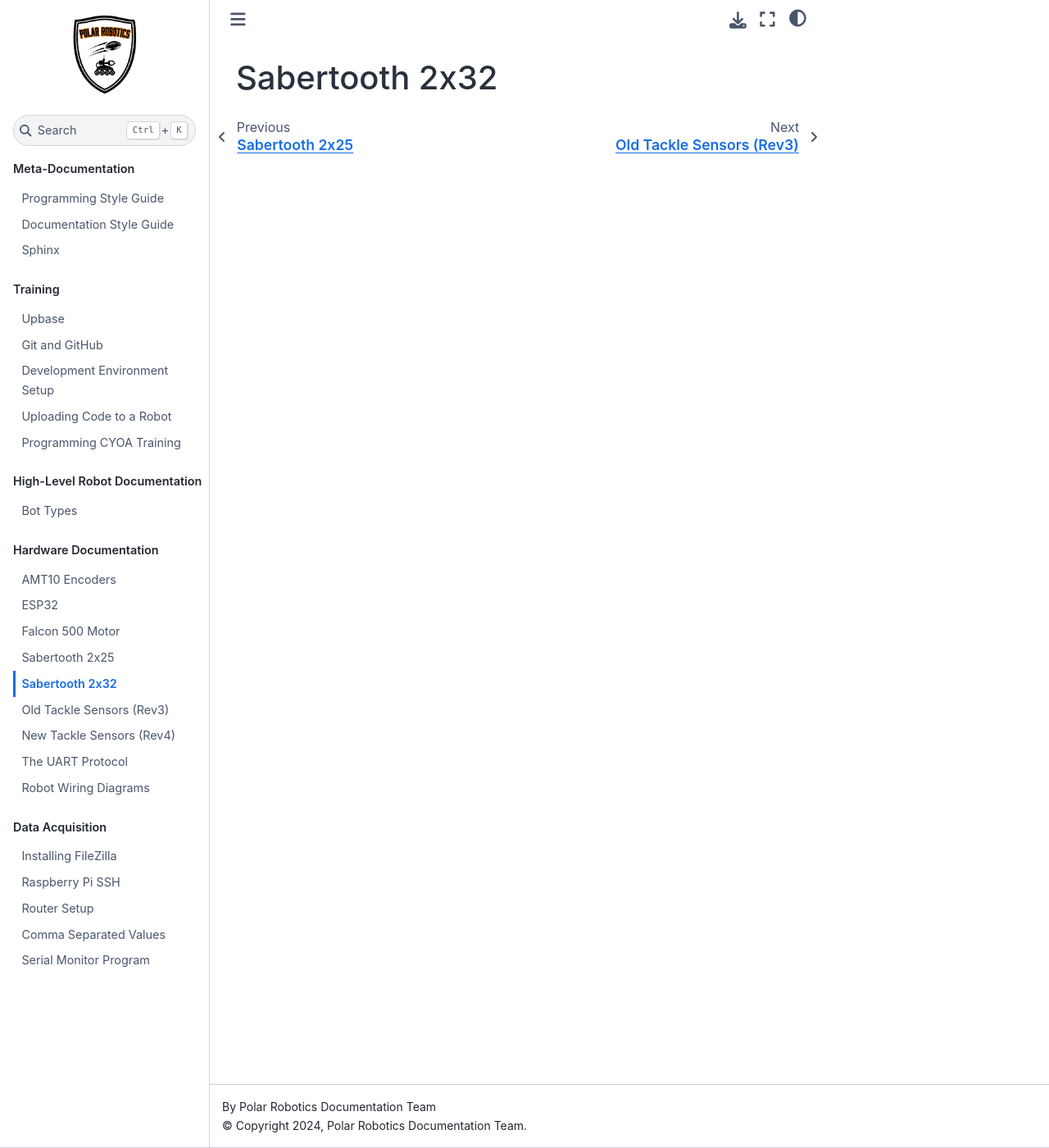
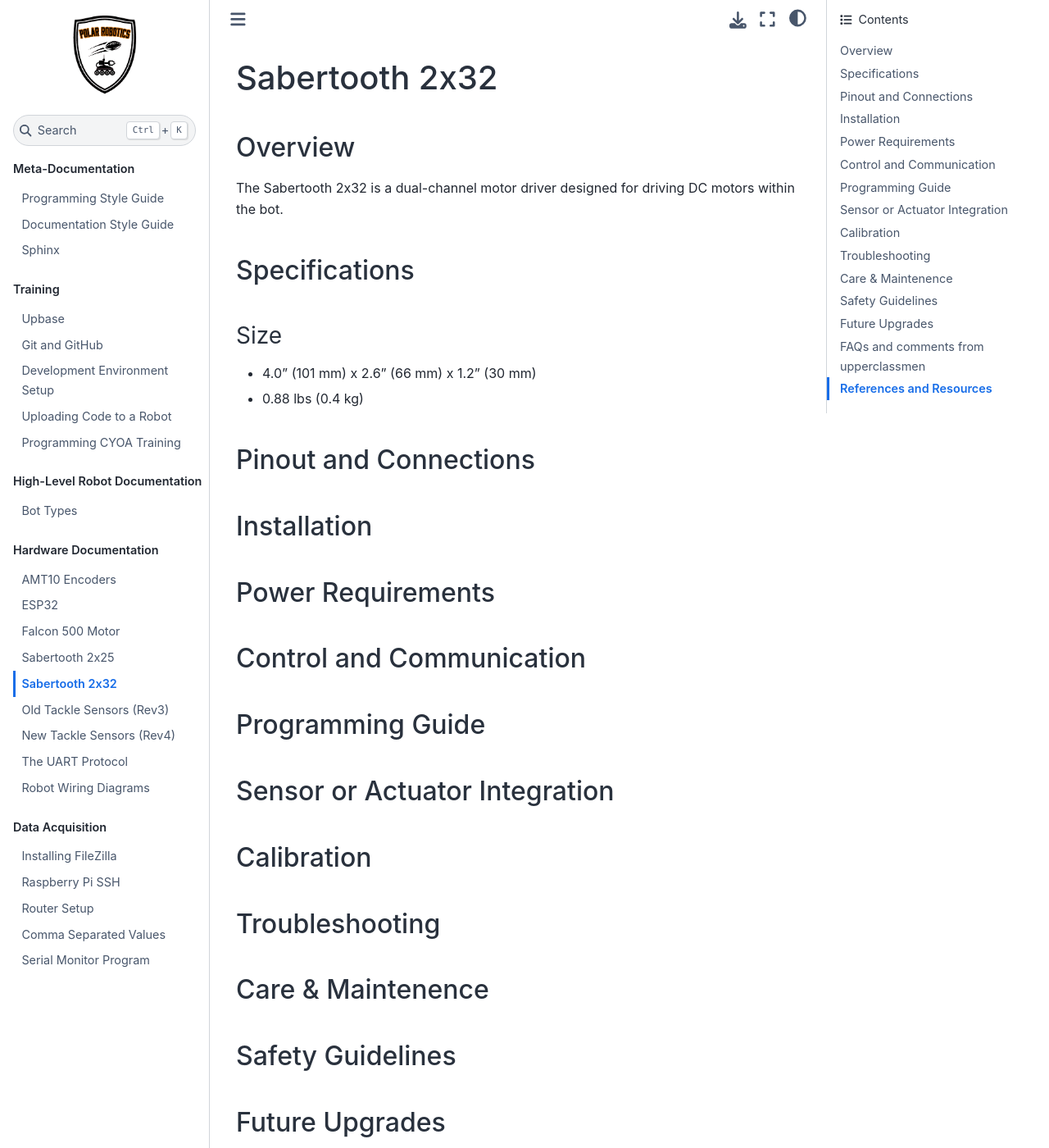
Before and after one commit to PolarRobotics/PR-Docs, a Sphinx documentation site: the page built from docs/source/hardware/sabertooth-2x32.md, in a window 1280 px wide and 1400 px high. Shown: the whole window at 82% size. Built offline with Sphinx 7.4.7 and the Sphinx Book theme 1.1.4, drawn with Linux system fonts in a browser that asks for light colours; some of the changed text lies outside the part shown.

Commit message:
New layout
See other commit for explanations

```diff
--- a/docs/source/hardware/sabertooth-2x32.md
+++ b/docs/source/hardware/sabertooth-2x32.md
@@ -1 +1,38 @@
 # Sabertooth 2x32
+
+## Overview
+The Sabertooth 2x32 is a dual-channel motor driver designed for driving DC motors within the bot.
+
+## Specifications
+
+
+### Size
+- 4.0" (101 mm) x 2.6" (66 mm) x 1.2" (30 mm)
+- 0.88 lbs (0.4 kg)
+
+## Pinout and Connections
+
+
+## Installation
+
+## Power Requirements
+
+## Control and Communication
+
+## Programming Guide
+
+## Sensor or Actuator Integration
+
+## Calibration
+
+## Troubleshooting
+
+## Care & Maintenence
+
+## Safety Guidelines
+
+## Future Upgrades
+
+## FAQs and comments from upperclassmen
+
+## References and Resources
```
Also changed, not shown: docs/source/hardware/encoders.md (+33 -2 lines).
